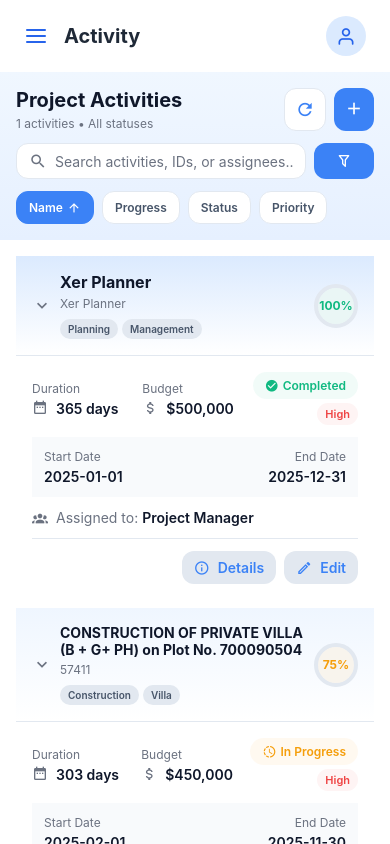
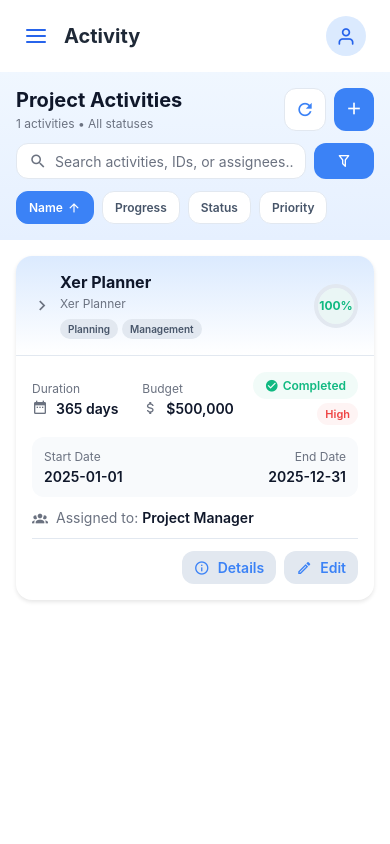
Before and after one commit to Maheshkadam-Delxn/v2, a React Native app: screen /ProjectPlanner in a window 390 px wide. Built offline with nearby package versions, Linux system fonts and the light colour scheme.

Commit message:
work order

```diff
--- a/src/screens/dashboard/sub-header/project-planning/ProjectPlannerScreen.jsx
+++ b/src/screens/dashboard/sub-header/project-planning/ProjectPlannerScreen.jsx
@@ -36,7 +36,7 @@ const colors = {
   textSecondary: '#475569',
   textMuted: '#6B7280',
   border: '#E2E8F0',
-  nestingColors: ['#DBEAFE', '#EFF6FF', '#E5E7EB'], // Level 0: light blue, Level 1: lighter blue, Level 2: gray
+  nestingColors: ['#DBEAFE', '#EFF6FF', '#E5E7EB'],
 };
 
 // Updated activities data with hierarchical structure
@@ -52,7 +52,6 @@ const activities = [
     status: 'Completed',
     priority: 'High',
     assignedTo: 'Project Manager',
-    // description: 'Main project planning and management',
     tags: ['Planning', 'Management'],
     budget: '$500,000',
     subActivities: [
@@ -67,7 +66,6 @@ const activities = [
         status: 'In Progress',
         priority: 'High',
         assignedTo: 'Construction Team',
-        // description: 'Main construction project for private villa',
         tags: ['Construction', 'Villa'],
         budget: '$450,000',
         subActivities: [
@@ -82,7 +80,6 @@ const activities = [
             status: 'In Progress',
             priority: 'Medium',
             assignedTo: 'General Contractor',
-            // description: 'General construction activities',
             budget: '$100,000',
             subActivities: []
           },
@@ -97,7 +94,6 @@ const activities = [
             status: 'In Progress',
             priority: 'High',
             assignedTo: 'Project Manager',
-            // description: 'Key project milestones',
             budget: '$50,000',
             subActivities: [
               {
@@ -111,7 +107,6 @@ const activities = [
                 status: 'Completed',
                 priority: 'High',
                 assignedTo: 'Legal Team',
-                // description: 'Contract-related milestones',
                 budget: '$10,000',
                 subActivities: []
               },
@@ -126,7 +121,6 @@ const activities = [
                 status: 'In Progress',
                 priority: 'Medium',
                 assignedTo: 'Quality Assurance',
-                // description: 'Progress monitoring milestones',
                 budget: '$15,000',
                 subActivities: []
               }
@@ -143,7 +137,6 @@ const activities = [
             status: 'In Progress',
             priority: 'Medium',
             assignedTo: 'Site Preparation Team',
-            // description: 'Preliminary site activities',
             budget: '$75,000',
             subActivities: [
               {
@@ -157,7 +150,6 @@ const activities = [
                 status: 'Completed',
                 priority: 'Medium',
                 assignedTo: 'Documentation Team',
-                // description: 'Initial project deliverables',
                 budget: '$25,000',
                 subActivities: []
               },
@@ -172,7 +164,6 @@ const activities = [
                 status: 'Completed',
                 priority: 'High',
                 assignedTo: 'Survey Team',
-                // description: 'Site access and surveying',
                 budget: '$30,000',
                 subActivities: []
               },
@@ -187,7 +178,6 @@ const activities = [
                 status: 'In Progress',
                 priority: 'Medium',
                 assignedTo: 'Admin Team',
-                // description: 'Site office setup and signage',
                 budget: '$20,000',
                 subActivities: []
               }
@@ -204,7 +194,6 @@ const activities = [
             status: 'In Progress',
             priority: 'High',
             assignedTo: 'Engineering Team',
-            // description: 'Engineering and design activities',
             budget: '$125,000',
             subActivities: []
           },
@@ -219,7 +208,6 @@ const activities = [
             status: 'In Progress',
             priority: 'High',
             assignedTo: 'Procurement Team',
-            // description: 'Materials and equipment procurement',
             budget: '$100,000',
             subActivities: []
           }
@@ -243,7 +231,7 @@ const CircularProgress = ({ progress, size = 44, strokeWidth = 4 }) => {
       <View style={{
         width: size,
         height: size,
-        borderRadius: size / 2, // Ensure circular shape
+        borderRadius: size / 2,
         backgroundColor: colors.surfaceVariant,
         alignItems: 'center',
         justifyContent: 'center',
@@ -253,7 +241,7 @@ const CircularProgress = ({ progress, size = 44, strokeWidth = 4 }) => {
         <View style={{
           width: size - strokeWidth * 2,
           height: size - strokeWidth * 2,
-          borderRadius: (size - strokeWidth * 2) / 2, // Ensure inner circle
+          borderRadius: (size - strokeWidth * 2) / 2,
           backgroundColor: `${getProgressColor(progress)}10`,
           alignItems: 'center',
           justifyContent: 'center',
@@ -317,7 +305,7 @@ const StatusIndicator = ({ status, priority }) => {
         <Text style={{
           fontSize: 11,
           fontWeight: '600',
-          color: priorityStyle.color
+      color: priorityStyle.color
         }}>
           {priority}
         </Text>
@@ -338,7 +326,7 @@ const getAllChildIds = (activity) => {
   return childIds;
 };
 
-// Activity Card Component with improved hierarchy display
+// Activity Card Component with improved hierarchy display and rounded corners
 const ActivityCard = ({ item, level = 0, toggleExpand, expandedItems }) => {
   const [showDetails, setShowDetails] = useState(false);
   const hasChildren = item.subActivities && item.subActivities.length > 0;
@@ -352,8 +340,15 @@ const ActivityCard = ({ item, level = 0, toggleExpand, expandedItems }) => {
         style={{
           backgroundColor: colors.surface,
           marginBottom: 16,
-          marginLeft: 0, // Align all cards at the same left edge
+          marginLeft: 0,
           width: cardWidth,
+          borderRadius: 16,
+          overflow: 'hidden',
+          shadowColor: '#000',
+          shadowOffset: { width: 0, height: 2 },
+          shadowOpacity: 0.1,
+          shadowRadius: 4,
+          elevation: 3,
         }}
       >
         {/* Header */}
@@ -462,6 +457,7 @@ const ActivityCard = ({ item, level = 0, toggleExpand, expandedItems }) => {
           <View style={{
             backgroundColor: colors.surfaceVariant,
             padding: 12,
+            borderRadius: 12,
             flexDirection: 'row',
             justifyContent: 'space-between'
           }}>
@@ -497,9 +493,6 @@ const ActivityCard = ({ item, level = 0, toggleExpand, expandedItems }) => {
               {item.assignedTo}
             </Text>
           </View>
-
-          {/* Description */}
-
 
           {/* Action Buttons */}
           <View style={{
@@ -559,6 +552,7 @@ const ActivityCard = ({ item, level = 0, toggleExpand, expandedItems }) => {
             <Animated.View entering={FadeInUp} style={{
               backgroundColor: colors.surfaceVariant,
               padding: 12,
+              borderRadius: 12,
               marginTop: 8
             }}>
               <Text style={{
@@ -738,7 +732,7 @@ const findActivityById = (id, activitiesList) => {
 
 // Main Activity Screen Component
 const ActivityScreen = () => {
-  const [expandedItems, setExpandedItems] = useState({ '1': true, '2': true });
+  const [expandedItems, setExpandedItems] = useState({}); // Empty object for collapsed by default
   const [sortConfig, setSortConfig] = useState({ key: 'name', direction: 'asc' });
   const [filterStatus, setFilterStatus] = useState(null);
   const [isLoading, setIsLoading] = useState(false);
@@ -810,7 +804,13 @@ const ActivityScreen = () => {
           <View style={{
             backgroundColor: colors.surface,
             padding: 32,
-            alignItems: 'center'
+            borderRadius: 16,
+            alignItems: 'center',
+            shadowColor: '#000',
+            shadowOffset: { width: 0, height: 2 },
+            shadowOpacity: 0.1,
+            shadowRadius: 4,
+            elevation: 3,
           }}>
             <ActivityIndicator size="large" color={colors.info} />
             <Text style={{
@@ -1031,7 +1031,13 @@ const ActivityScreen = () => {
                 justifyContent: 'center',
                 padding: 32,
                 backgroundColor: colors.surface,
-                margin: 16
+                borderRadius: 16,
+                margin: 16,
+                shadowColor: '#000',
+                shadowOffset: { width: 0, height: 2 },
+                shadowOpacity: 0.1,
+                shadowRadius: 4,
+                elevation: 3,
               }}
             >
               <Icon name="folder-search-outline" size={64} color={colors.textMuted} />
--- a/src/screens/dashboard/sub-header/work-order/AdvancePaymentScreen.jsx
+++ b/src/screens/dashboard/sub-header/work-order/AdvancePaymentScreen.jsx
@@ -262,7 +262,7 @@ const AdvancePaymentCard = ({ item, expanded, onToggle }) => {
                   onPress={() => console.log('Download', item.paymentNo)}
                 >
                   <Icon name="download" size={20} color="#6b7280" style={{ marginRight: 8 }} />
-                  <Text style={{ color: '#6b7280', fontWeight: '600' }}>Download</Text>
+                  <Text style={{ color: '#6b7280', fontWeight: '600' }}>Get</Text>
                 </TouchableOpacity>
 
                 <TouchableOpacity
--- a/src/screens/dashboard/sub-header/work-order/BillPaymentScreenn.jsx
+++ b/src/screens/dashboard/sub-header/work-order/BillPaymentScreenn.jsx
@@ -201,7 +201,7 @@ const BillPaymentCard = ({ item }) => {
             onPress={() => console.log('Download Receipt', item.billNo)}
           >
             <Icon name="download" size={20} color="#3b82f6" style={{ marginRight: 8 }} />
-            <Text style={{ color: '#3b82f6', fontWeight: '600' }}>Download</Text>
+            <Text style={{ color: '#3b82f6', fontWeight: '600' }}>Get</Text>
           </TouchableOpacity>
 
           <TouchableOpacity
--- a/src/screens/dashboard/sub-header/work-order/BillScreen.jsx
+++ b/src/screens/dashboard/sub-header/work-order/BillScreen.jsx
@@ -291,7 +291,7 @@ const WorkOrderCard = ({ item, expanded, onToggle }) => {
                       onPress={() => console.log('Download Bill', bill.billNo)}
                     >
                       <Icon name="download" size={20} color="#6b7280" style={{ marginRight: 8 }} />
-                      <Text style={{ color: '#6b7280', fontWeight: '600' }}>Download</Text>
+                      <Text style={{ color: '#6b7280', fontWeight: '600' }}>Get</Text>
                     </TouchableOpacity>
 
                     <TouchableOpacity
--- a/src/screens/dashboard/sub-header/work-order/WorkOrderScreen.jsx
+++ b/src/screens/dashboard/sub-header/work-order/WorkOrderScreen.jsx
@@ -268,7 +268,7 @@ const WorkOrderCard = ({ item, expanded, onToggle }) => {
                   onPress={() => console.log('Download', item.woNo)}
                 >
                   <Icon name="download" size={20} color="#6b7280" style={{ marginRight: 8 }} />
-                  <Text style={{ color: '#6b7280', fontWeight: '600' }}>Download</Text>
+                  <Text style={{ color: '#6b7280', fontWeight: '600' }}>Get</Text>
                 </TouchableOpacity>
 
                 <TouchableOpacity
```
Also changed, not shown: src/screens/dashboard/sub-header/project-planning/ActivityScreen.jsx (+0 -16 lines).
